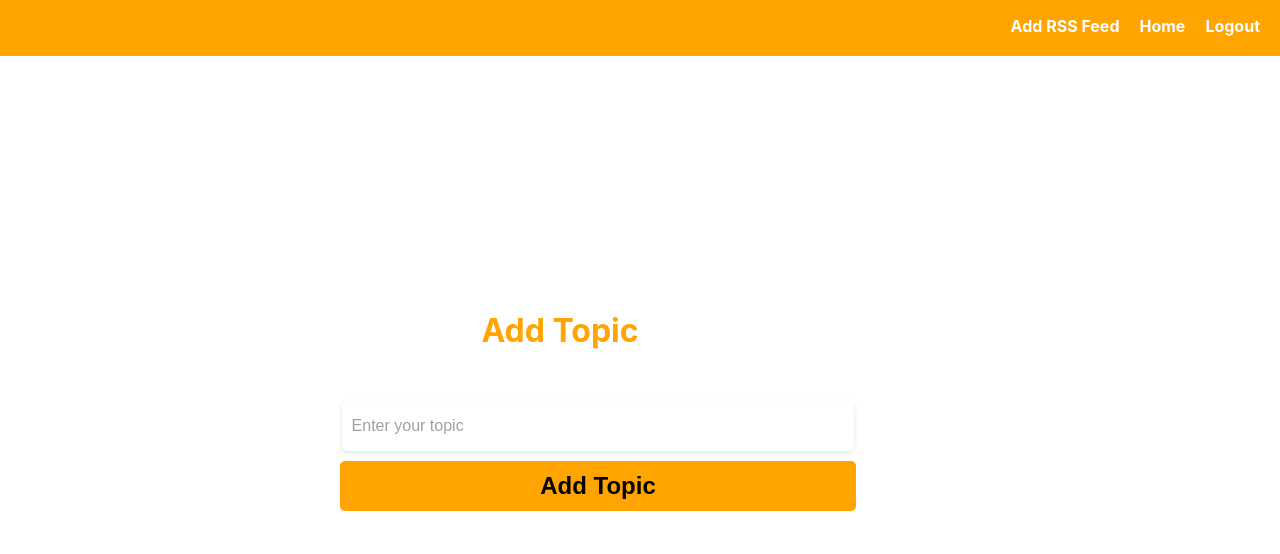
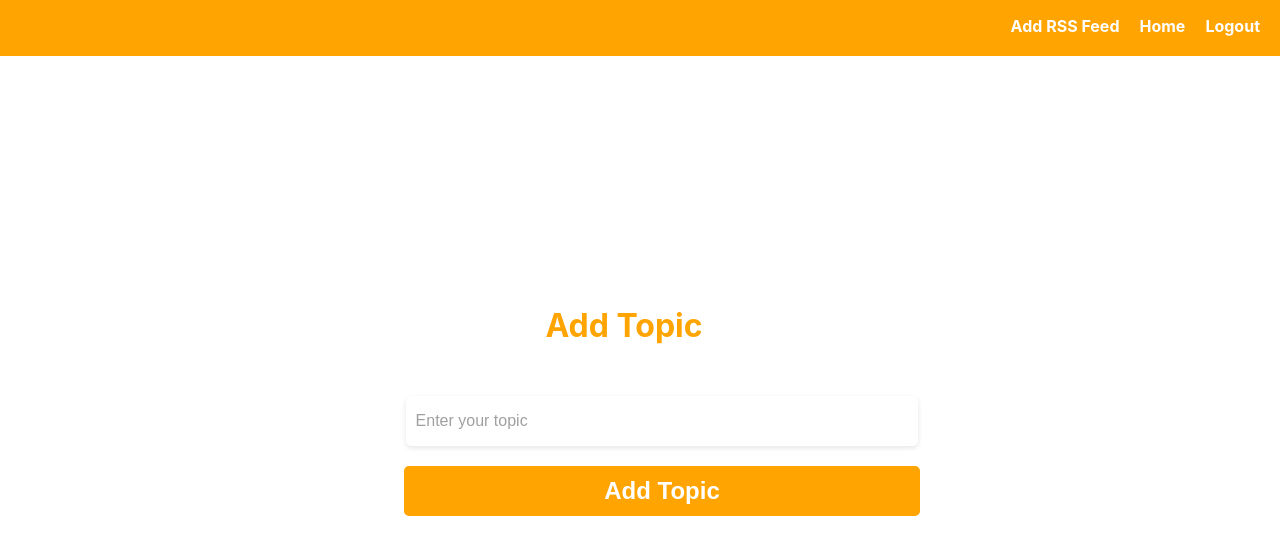
Before and after one commit to kamalakoum/ai_podcast, a React (Create React App) app in the folder admin-dashboard/: page /add-topic in a window 1280 px wide. Shown: the top 554 px of the page. Built offline with nearby package versions, Linux system fonts and the light colour scheme.

Commit message:
admin: center the button and input

```diff
--- a/admin-dashboard/src/components/pages/addTopic/index.css
+++ b/admin-dashboard/src/components/pages/addTopic/index.css
@@ -33,6 +33,7 @@
 }
 
 .center-form {
+    margin-left: 5%;
     width: 70%;
     display: flex;
     align-items: center;
@@ -48,4 +49,6 @@
 
 .addTopics-btn {
     background-color: #ffa400;
+    margin-top: 10px;
+    color: white;
 }
```
